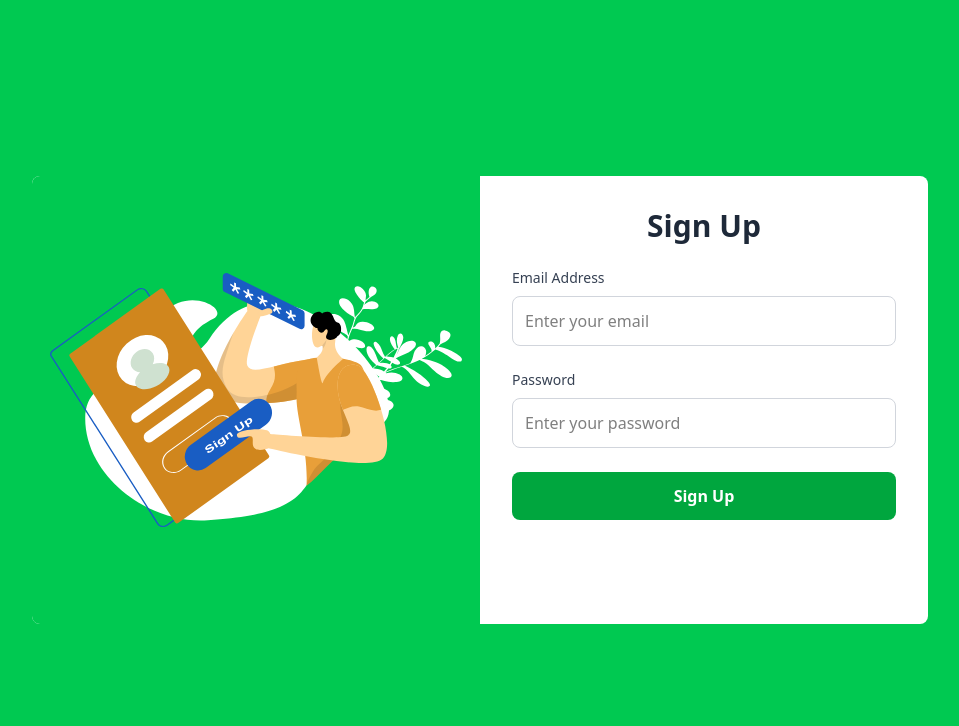
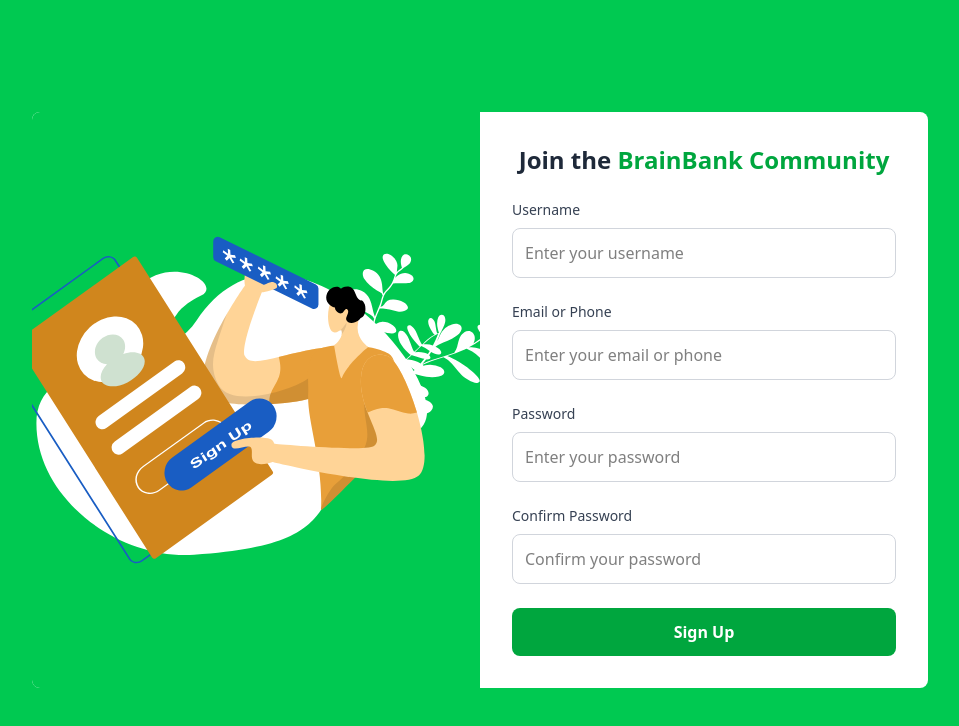
Before and after one commit to anisulislam10/brain-bank-landing, a React (Vite) app: page /signup in a window 1280 px wide. Shown: the top 726 px of the page, without its empty margins (160-1119 px from the left). Built offline with nearby package versions, Linux system fonts and the light colour scheme.

Commit message:
minor changes in signup form

```diff
--- a/src/page/Signup.jsx
+++ b/src/page/Signup.jsx
@@ -3,22 +3,29 @@
 
 const SignupForm = () => {
   // State to manage form input
-  const [email, setEmail] = useState("");
+  const [username, setUsername] = useState("");
+  const [emailOrPhone, setEmailOrPhone] = useState("");
   const [password, setPassword] = useState("");
+  const [confirmPassword, setConfirmPassword] = useState("");
   const [error, setError] = useState("");
 
   const handleSubmit = (e) => {
     e.preventDefault();
 
     // Basic validation
-    if (!email || !password) {
-      setError("Both fields are required.");
+    if (!username || !emailOrPhone || !password || !confirmPassword) {
+      setError("All fields are required.");
+      return;
+    }
+
+    if (password !== confirmPassword) {
+      setError("Passwords do not match.");
       return;
     }
 
     // Clear error and perform submission logic
     setError("");
-    console.log("Form submitted", { email, password });
+    console.log("Form submitted", { username, emailOrPhone, password });
   };
 
   return (
@@ -26,7 +33,7 @@
       <div className="bg-white rounded-lg overflow-hidden max-w-4xl w-full flex flex-col md:flex-row">
 
         {/* Left Image Section */}
-        <div className="hidden md:flex w-1/2    ">
+        <div className="hidden md:flex w-1/2">
           <img
             src={signupImage}
             alt="Signup"
@@ -36,27 +43,43 @@
 
         {/* Right Form Section */}
         <div className="w-full md:w-1/2 p-8">
-          <h2 className="text-3xl font-bold text-gray-800 text-center mb-6">
-            Sign Up
+          <h2 className="text-2xl font-bold text-gray-800 text-center mb-6">
+            Join the <span className="text-green-600">BrainBank Community</span>
           </h2>
 
           {/* Error Message */}
           {error && <p className="text-red-500 text-sm text-center mb-4">{error}</p>}
 
           <form onSubmit={handleSubmit} className="space-y-6">
-            {/* Email Input */}
+            {/* Username Input */}
             <div>
-              <label htmlFor="email" className="block text-sm font-medium text-gray-700">
-                Email Address
+              <label htmlFor="username" className="block text-sm font-medium text-gray-700">
+                Username
               </label>
               <input
-                type="email"
-                id="email"
-                value={email}
-                onChange={(e) => setEmail(e.target.value)}
+                type="text"
+                id="username"
+                value={username}
+                onChange={(e) => setUsername(e.target.value)}
                 required
                 className="mt-2 w-full p-3 border border-gray-300 rounded-lg focus:ring-2 focus:ring-green-500"
-                placeholder="Enter your email"
+                placeholder="Enter your username"
+              />
+            </div>
+
+            {/* Email or Phone Input */}
+            <div>
+              <label htmlFor="emailOrPhone" className="block text-sm font-medium text-gray-700">
+                Email or Phone
+              </label>
+              <input
+                type="text"
+                id="emailOrPhone"
+                value={emailOrPhone}
+                onChange={(e) => setEmailOrPhone(e.target.value)}
+                required
+                className="mt-2 w-full p-3 border border-gray-300 rounded-lg focus:ring-2 focus:ring-green-500"
+                placeholder="Enter your email or phone"
               />
             </div>
 
@@ -73,6 +96,22 @@
                 required
                 className="mt-2 w-full p-3 border border-gray-300 rounded-lg focus:ring-2 focus:ring-green-500"
                 placeholder="Enter your password"
+              />
+            </div>
+
+            {/* Confirm Password Input */}
+            <div>
+              <label htmlFor="confirmPassword" className="block text-sm font-medium text-gray-700">
+                Confirm Password
+              </label>
+              <input
+                type="password"
+                id="confirmPassword"
+                value={confirmPassword}
+                onChange={(e) => setConfirmPassword(e.target.value)}
+                required
+                className="mt-2 w-full p-3 border border-gray-300 rounded-lg focus:ring-2 focus:ring-green-500"
+                placeholder="Confirm your password"
               />
             </div>
 
```
